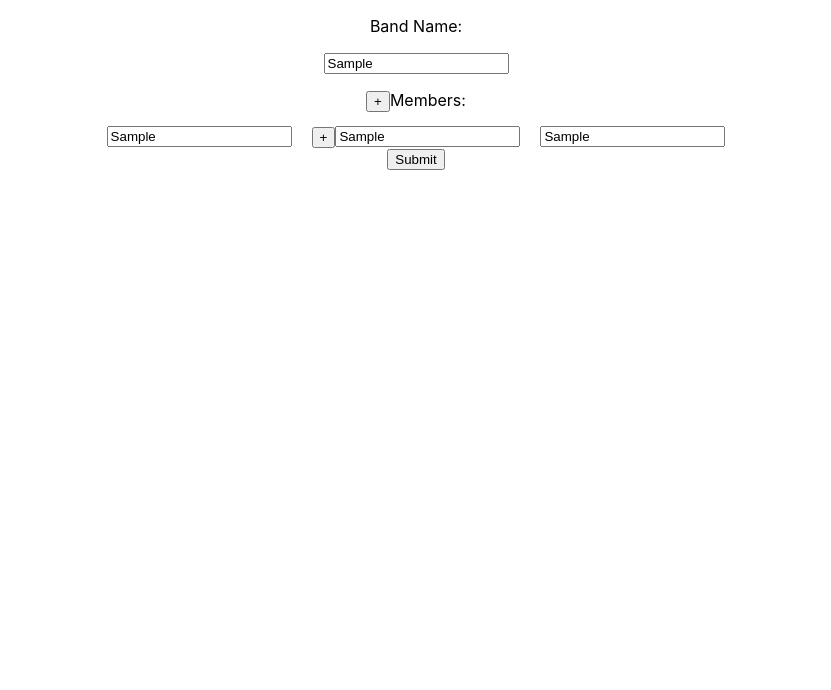
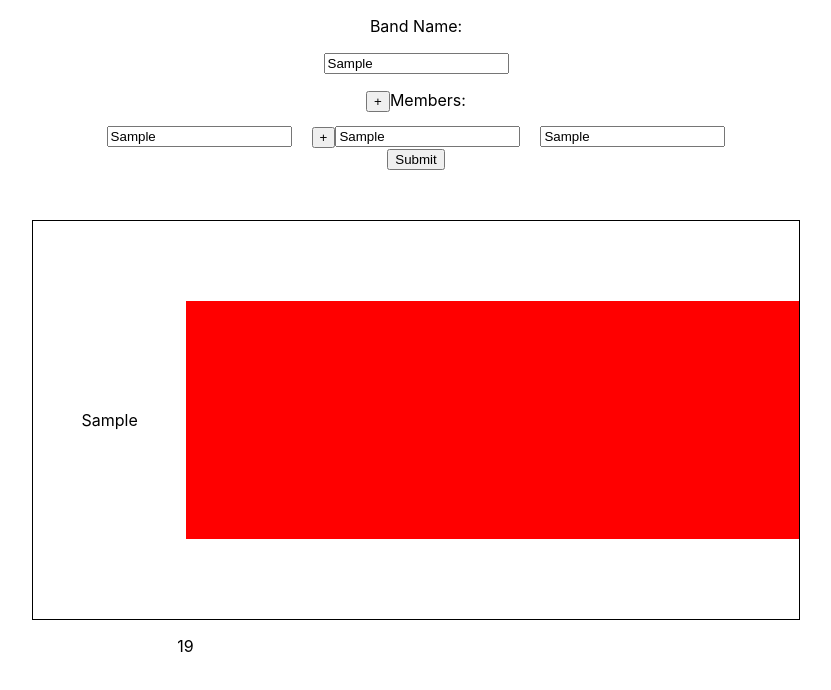
Before and after one commit to chris3jang/band-member-timeline, a React (Create React App) app: page / in a window 1280 px wide. Both pictures are taken after typing "Sample", "Sample", "Sample", "Sample" into the empty fields and a click on the input "Submit". Shown: the top 690 px of the page, without its empty margins (224-1055 px from the left). Built offline with nearby package versions, Linux system fonts and the light colour scheme.

Commit message:
react google charts + vanilla css

```diff
--- a/package.json
+++ b/package.json
@@ -7,7 +7,8 @@
   },
   "dependencies": {
     "react": "^16.7.0",
-    "react-dom": "^16.7.0"
+    "react-dom": "^16.7.0",
+    "react-google-charts": "^3.0.10"
   },
   "scripts": {
     "start": "react-scripts start",
--- a/src/App.js
+++ b/src/App.js
@@ -2,11 +2,14 @@ import React, { Component } from 'react';
 import './App.css';
 
 import Member from './Member';
+import Gantt from './Gantt';
+import Chart from './Chart';
 
 class App extends Component {
 
   	state = {
-      members: 1
+      members: 1,
+      data: null
   	};
 
   	handleAddMember(e) {
@@ -32,7 +35,6 @@ class App extends Component {
           tmfrmNodes.forEach(tmfrm => {
             timeframes.push(tmfrm.value)
           })
-          console.log(instruments, timeframes)
 
           members.push({
             name: node.childNodes[0].value,
@@ -49,7 +51,7 @@ class App extends Component {
         }
       })
 
-
+      console.log(this.state.data)
 
     }
 
@@ -67,6 +69,7 @@ class App extends Component {
             {Array(this.state.members).fill(<Member></Member>)}
             <input type="submit" value="Submit"></input>
           </form>
+          {this.state.data !== null ? <Chart data={this.state.data}></Chart> : <div></div>}
 	      </div>
 	    );
   }
--- /dev/null
+++ b/src/Chart.js
@@ -0,0 +1,72 @@
+import React, { Component } from 'react';
+
+class Chart extends Component {
+
+	state = {
+	}
+
+	render() {
+
+		const rows = this.props.data.members.length;
+
+		const height = 400;
+		const gTR = height/rows;
+
+		let piece = "";
+		for(let i = 0; i < rows; i++) {
+			piece+=`${gTR}px`;
+			if(i != rows - 1) piece+=" ";
+		}
+		console.log(piece)
+
+		const rowDivs = [];
+		let earliestYear = 19; // *&^ change to extract year from Date so this works next year without changing it
+
+		for(let i = 0; i < rows; i++) {
+
+			let member = this.props.data.members[i]
+			let tf = member.timeframe[0]
+			let years = tf.split('-')
+			let firstYear = parseInt(years[0])
+			console.log('*', firstYear < earliestYear, firstYear > 20 && earliestYear <= 19)
+			if((firstYear < earliestYear && earliestYear <= 19) || (firstYear > 20 && earliestYear <= 19)/* also change this *&^ */) {
+				earliestYear = firstYear;
+			}
+
+
+			rowDivs.push(
+				<div style={{display: 'grid', gridTemplateColumns: '20% 80%', gridRowStart: i+1, gridRowEnd: i+2, gridColumnStart: 1, gridColumnEnd: 3}}>
+					<div style={{gridColumnStart: 1, gridColumnEnd: 2, display: 'flex', alignItems: 'center', justifyContent: 'center'}}>
+						<p>{this.props.data.members[i].name}</p>
+					</div>
+					<div style={{display: 'grid', gridTemplateRows: '20% 60% 20%', gridColumnStart: 2, gridColumnEnd: 3}}>
+						<div style={{gridRowStart: 2, gridRowEnd: 3, backgroundColor: 'red'}}></div>
+					</div>
+				</div>
+			)
+		}
+		console.log(rowDivs)
+
+
+
+		return (
+			<div>
+				<div style={{height: 50}}></div>
+				<div style={{display: 'grid', gridTemplateColumns: '20% auto 20%', gridTemplateRows: piece}}>
+					<div style={{display: 'grid', gridColumnStart: 2, gridColumnEnd: 3, gridRowStart: 1, gridRowEnd: rows+1, border: '1px solid black', }}>
+						{rowDivs}
+					</div>
+				</div>
+				<div style={{display: 'grid', gridTemplateColumns: '20% auto 20%', gridTemplateRows: '30px'}}>
+					<div style={{gridColumnStart: 2, gridColumnEnd: 3, display: 'grid', gridTemplateColumns: '15% 10% 75%'}}>
+						<div style={{gridColumnStart: 2, gridColumnEnd: 3, display: 'flex', alignItems: 'center', justifyContent: 'center'}}>
+							<p>{earliestYear}</p>
+						</div>
+					</div>
+				</div>
+			</div>
+		)
+	}
+}
+
+export default Chart;
--- /dev/null
+++ b/src/Gantt.js
@@ -0,0 +1,139 @@
+import React, { Component } from 'react';
+import { Chart } from "react-google-charts";
+
+class Gantt extends Component {
+
+	state = {
+	}
+
+	render() {
+		console.log(this.props.data)
+
+		const data = [
+			[
+				{ type: 'string', label: 'Task ID' },
+	      		{ type: 'string', label: 'Task Name' },
+	      		{ type: 'date', label: 'Start Date' },
+	      		{ type: 'date', label: 'End Date' },
+	      		{ type: 'number', label: 'Duration' },
+	      		{ type: 'number', label: 'Percent Complete' },
+	      		{ type: 'string', label: 'Dependencies' },
+			]
+		]
+
+		for(let i = 0; i < this.props.data.members.length; i++) {
+			console.log(i);
+			console.log(this.props.data.members[i].timeframe[0])
+			const tf = this.props.data.members[i].timeframe[0]
+			const inst = this.props.data.members[i].instruments[0];
+			const s = parseInt(tf.substring(0, 2))
+			const e = parseInt(tf.substring(3, 5))
+
+			let start = s;
+			let end = e;
+			if(start < 20) {
+				start = s + 2000;
+			}
+			else start = s + 1900;
+			if(end < 20) {
+				end = e + 2000;
+			}
+			else end = e + 1900;
+
+			console.log("start, end", start, end)
+
+			if(this.props.data.members[i].instruments.length > 1) {
+				console.log('multiple')
+			}
+
+
+			data.push(
+				[
+					'Member' + i.toString(),
+					this.props.data.members[i].name,
+					new Date(start, 0, 0, 0, 0, 0, 0),
+					new Date(end, 0, 0, 0, 0, 0, 0),
+					null,
+					0,
+					null
+				]
+			)
+		}
+
+		console.log(data)
+
+		/*
+		const data = [
+	    	[
+	      		{ type: 'string', label: 'Task ID' },
+	      		{ type: 'string', label: 'Task Name' },
+	      		{ type: 'date', label: 'Start Date' },
+	      		{ type: 'date', label: 'End Date' },
+	      		{ type: 'number', label: 'Duration' },
+	      		{ type: 'number', label: 'Percent Complete' },
+	      		{ type: 'string', label: 'Dependencies' },
+	    	],
+		    [
+		      'Research',
+		      'Member 1',
+		      new Date(2015, 0, 1),
+		      new Date(2015, 0, 5),
+		      null,
+		      100,
+		      null,
+		    ],
+		    [
+		      'Write',
+		      'Member 2',
+		      null,
+		      new Date(2015, 0, 9),
+		      3 * 24 * 60 * 60 * 1000,
+		      25,
+		      'Research,Outline',
+		    ],
+		    [
+		      'Cite',
+		      'Create bibliography',
+		      null,
+		      new Date(2015, 0, 7),
+		      1 * 24 * 60 * 60 * 1000,
+		      20,
+		      'Research',
+		    ],
+		    [
+		      'Complete',
+		      'Hand in paper',
+		      null,
+		      new Date(2015, 0, 10),
+		      1 * 24 * 60 * 60 * 1000,
+		      0,
+		      'Cite,Write',
+		    ],
+		    [
+		      'Outline',
+		      'Outline paper',
+		      null,
+		      new Date(2015, 0, 6),
+		      1 * 24 * 60 * 60 * 1000,
+		      100,
+		      'Research',
+		    ],
+		]
+		*/
+
+		return (
+			<div>
+				<Chart
+		          chartType="Gantt"
+		          data={data}
+		          width="90%"
+		          height="400px"
+		          legend="left"
+		          options={{legend: 'left', hAxis: {minValue: 85, maxVale:19}}}
+		        />
+			</div>
+		)
+	}
+}
+
+export default Gantt;
--- a/src/Member.js
+++ b/src/Member.js
@@ -43,7 +43,7 @@ class Member extends Component {
 
 				<div style={{display: 'inline-block', width: 20}}></div>
 	        	<div style={{display: 'inline-block', verticalAlign: 'top'}}>
-				    <div>{Array(this.state.inputs).fill(<input type="text" name="timeframe" placeholder="timeframe" style={{display: 'block', marginRight: 0}}></input>)}</div>
+				    <div>{Array(this.state.inputs).fill(<input type="text" name="timeframe" placeholder="timeframe (yy-yy)" style={{display: 'block', marginRight: 0}}></input>)}</div>
 	      		</div>
 			</div>
 		)
```
Also changed, not shown: 1 other file (tests, documents, lock files or other folders).
